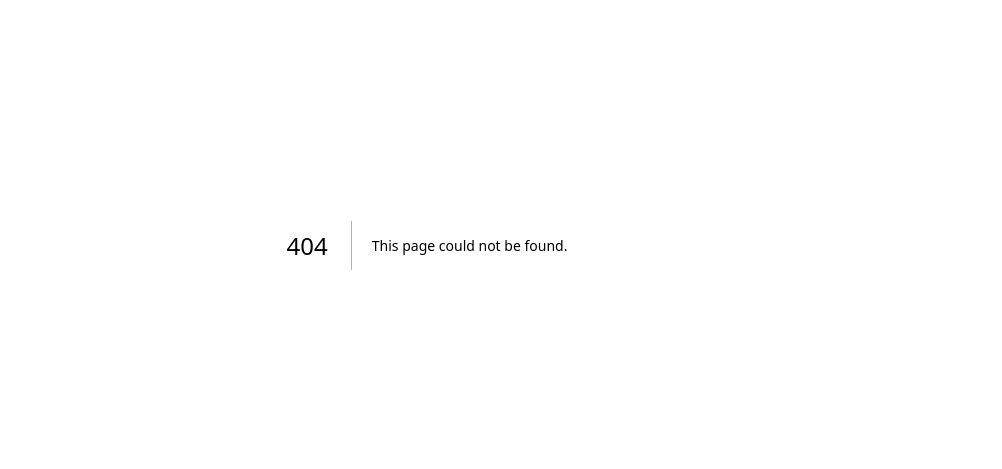
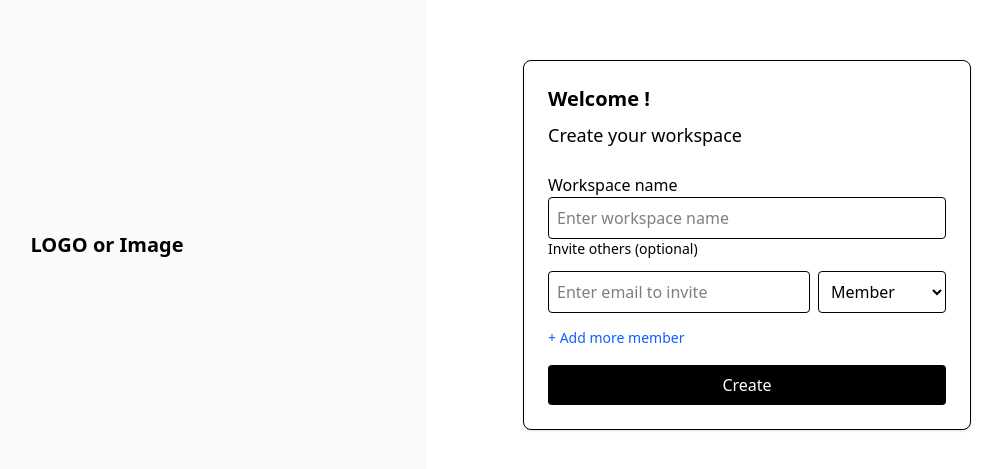
Before and after one commit to AnthonyZhOon/cs-project, a Next.js app: page /auth/createWorkspace in a window 1280 px wide. Before the commit this address had no page. Shown: the part 155-624 px from the top of the page, without its empty margins (213-1215 px from the left). Built offline with nearby package versions, Linux system fonts and the light colour scheme.

Commit message:
Add authentication/workspace related pages

```diff
--- a/app/(dashboard)/dashboard/page.tsx
+++ /dev/null
@@ -1,54 +0,0 @@
-import UpcomingBox from '@/components/UpcomingBox';
-import TaskSummary from '@/components/TaskSummary';
-import ComponentBox from '@/components/ComponentBox';
-import Calendar from '@/components/Calendar';
-
-const exampleTasks = [
-	{name: 'Task 1', date: new Date(), url: '#', complete: true},
-	{
-		name: 'Task 2',
-		date: new Date(Date.now() + 86400000),
-		url: '#',
-		complete: false,
-	},
-	{
-		name: 'Task 3',
-		date: new Date(Date.now() + 2 * 86400000),
-		url: '#',
-		complete: false,
-	},
-];
-
-const exampleEvents = [
-	{name: 'Event A', date: new Date(), url: '#'},
-	{name: 'Event B', date: new Date(Date.now() + 3 * 86400000), url: '#'},
-	{name: 'Event C', date: new Date(Date.now() + 5 * 86400000), url: '#'},
-];
-
-export default function DashboardPage() {
-	return (
-		<div className="grid grid-cols-12 gap-4 p-6">
-			<section className="col-span-12 lg:col-span-5 space-y-4">
-				<UpcomingBox itemType="Task" items={exampleTasks} />
-				<TaskSummary />
-			</section>
-
-			<section className="col-span-12 lg:col-span-5 space-y-4">
-				<UpcomingBox itemType="Event" items={exampleEvents} />
-				<Calendar></Calendar>
-			</section>
-
-			<section className="col-span-12 lg:col-span-2 space-y-4">
-				<ComponentBox title="Reminders">
-					<div className="min-h-[520px] leading-6 text-sm text-gray-700 space-y-2">
-						<p>• Submit report by Friday</p>
-						<p>• Group meeting: Thu 3:00 pm</p>
-						<p>• Follow up with Lauren about APIs</p>
-						<p>• Prepare demo data for dashboard</p>
-						<p className="text-gray-400">…more coming soon</p>
-					</div>
-				</ComponentBox>
-			</section>
-		</div>
-	);
-}
--- /dev/null
+++ b/app/auth/createWorkspace/page.tsx
@@ -0,0 +1,72 @@
+'use client';
+import Link from 'next/link';
+import { useState } from 'react';
+import Input from '@/components/inputs/Input';
+
+export default function CreateWorkspacePage() {
+  const [members, setMembers] = useState([{ email: '', role: 'Member' }]);
+
+  const addMember = () => {
+    setMembers([...members, { email: '', role: 'Member' }]);
+  };
+
+  const updateMember = (index: number, field: string, value: string) => {
+    const newMembers = [...members];
+    (newMembers[index] as any)[field] = value;
+    setMembers(newMembers);
+  };
+
+  return (
+    <>
+      <h2 className="text-xl font-bold mb-2">Welcome !</h2>
+      <h3 className="text-lg mb-6">Create your workspace</h3>
+
+      <form className="space-y-4">
+        {/* Workspace name */}
+        <Input
+          label="Workspace name"
+          placeholder="Enter workspace name"
+          name="workspace"
+          required
+        />
+
+        <div className="space-y-3">
+          <label className="block font-medium text-sm">Invite others (optional)</label>
+          {members.map((member, idx) => (
+            <div key={idx} className="flex gap-2">
+              <input
+                type="email"
+                placeholder="Enter email to invite"
+                value={member.email}
+                onChange={(e) => updateMember(idx, 'email', e.target.value)}
+                className="flex-1 border p-2 rounded"
+              />
+              <select
+                value={member.role}
+                onChange={(e) => updateMember(idx, 'role', e.target.value)}
+                className="w-32 border p-2 rounded"
+              >
+                <option>Member</option>
+                <option>Manager</option>
+              </select>
+            </div>
+          ))}
+          <button
+            type="button"
+            onClick={addMember}
+            className="text-sm text-blue-600 hover:underline"
+          >
+            + Add more member
+          </button>
+        </div>
+
+        <Link
+          href="/"
+          className="block w-full bg-black text-white py-2 rounded mt-4 text-center"
+        >
+          Create
+        </Link>
+      </form>
+    </>
+  );
+}
--- /dev/null
+++ b/app/auth/invitation/page.tsx
@@ -0,0 +1,20 @@
+'use client';
+
+export default function InvitationPage() {
+  return (
+    <>
+      <h2 className="text-xl font-bold mb-2">Welcome !</h2>
+      <h3 className="text-lg mb-6">You have been invited to...</h3>
+      <p className="mb-6 text-gray-700">[Workspace name]</p>
+
+      <div className="space-y-3">
+        <button className="w-full bg-black text-white py-2 rounded">
+          Join the workspace
+        </button>
+        <button className="w-full border rounded py-2">
+          Create new workspace
+        </button>
+      </div>
+    </>
+  );
+}
--- /dev/null
+++ b/app/auth/layout.tsx
@@ -0,0 +1,17 @@
+export default function AuthLayout({ children }: { children: React.ReactNode }) {
+  return (
+    <div className="min-h-screen grid grid-cols-1 md:grid-cols-2">
+
+      <div className="flex items-center justify-center bg-gray-50">
+        <div className="text-xl font-bold">LOGO or Image</div>
+      </div>
+
+
+      <div className="flex items-center justify-center p-6">
+        <div className="w-full max-w-md border rounded-lg shadow-sm p-6 bg-white">
+          {children}
+        </div>
+      </div>
+    </div>
+  );
+}
--- /dev/null
+++ b/app/auth/signup/page.tsx
@@ -0,0 +1,34 @@
+'use client';
+import Link from 'next/link';
+
+export default function SignUpPage() {
+  return (
+    <>
+      <h2 className="text-xl font-bold mb-2">Welcome !</h2>
+      <h3 className="text-lg mb-6">Sign up to G19 Task Management System</h3>
+
+      <div className="space-y-3">
+        <Link
+          href="/"
+          className="w-full border rounded p-2 flex items-center justify-center block text-center"
+        >
+          <span className="mr-2">🌐</span> Continue with Google
+        </Link>
+
+        <Link
+          href="/"
+          className="w-full border rounded p-2 flex items-center justify-center block text-center"
+        >
+          <span className="mr-2">☀️</span> Continue with [XXXXX]
+        </Link>
+
+        <Link
+          href="/"
+          className="w-full border rounded p-2 flex items-center justify-center block text-center"
+        >
+          <span className="mr-2">⚡</span> Continue with [XXXXX]
+        </Link>
+      </div>
+    </>
+  );
+}
--- a/app/(dashboard)/dashboard/layout.tsx
+++ b/app/dashboard/layout.tsx
@@ -20,32 +20,7 @@ export default function DashboardLayout({children}: {children: ReactNode}) {
 					</div>
 
 					<div className="flex items-center gap-3">
-						<Link
-							href="/messages"
-							aria-label="Messages"
-							className="p-2 rounded-lg border hover:bg-gray-50"
-						>
-							{/* envelope icon */}
-							<svg
-								width="20"
-								height="20"
-								viewBox="0 0 24 24"
-								fill="none"
-								aria-hidden
-							>
-								<path
-									d="M4 6h16v12H4z"
-									stroke="currentColor"
-									strokeWidth="1.5"
-								/>
-								<path
-									d="m4 7 8 6 8-6"
-									stroke="currentColor"
-									strokeWidth="1.5"
-									fill="none"
-								/>
-							</svg>
-						</Link>
+
 						<Link
 							href="/profile"
 							aria-label="Profile"
--- /dev/null
+++ b/app/dashboard/page.tsx
@@ -0,0 +1,41 @@
+import UpcomingBox from '@/components/UpcomingBox';
+import TaskSummary from '@/components/TaskSummary';
+import Calendar from '@/components/Calendar';
+
+const exampleTasks = [
+  { name: 'Task 1', date: new Date(), url: '#', complete: true },
+  {
+    name: 'Task 2',
+    date: new Date(Date.now() + 86400000),
+    url: '#',
+    complete: false,
+  },
+  {
+    name: 'Task 3',
+    date: new Date(Date.now() + 2 * 86400000),
+    url: '#',
+    complete: false,
+  },
+];
+
+const exampleEvents = [
+  { name: 'Event A', date: new Date(), url: '#' },
+  { name: 'Event B', date: new Date(Date.now() + 3 * 86400000), url: '#' },
+  { name: 'Event C', date: new Date(Date.now() + 5 * 86400000), url: '#' },
+];
+
+export default function DashboardPage() {
+  return (
+    <div className="grid grid-cols-12 gap-4 p-6">
+      <section className="col-span-12 lg:col-span-6 space-y-4">
+        <UpcomingBox itemType="Task" items={exampleTasks} />
+        <TaskSummary />
+      </section>
+
+      <section className="col-span-12 lg:col-span-6 space-y-4">
+        <UpcomingBox itemType="Event" items={exampleEvents} />
+        <Calendar />
+      </section>
+    </div>
+  );
+}
--- a/app/page.tsx
+++ b/app/page.tsx
@@ -78,6 +78,24 @@ export default async function Blog() {
 				>
 					Create Event
 				</Link>
+				<Link href="/auth/signup" className="px-3 py-1 bg-white text-black rounded hover:bg-gray-800">
+					Signup
+				</Link>
+				<Link
+				href="/auth/createWorkspace"
+				className="px-3 py-1 bg-white text-black rounded hover:bg-gray-800"
+				>
+					Create Workspace
+				</Link>
+				<Link
+				href="/auth/invitation"
+				className="px-3 py-1 bg-white text-black rounded hover:bg-gray-800"
+				>
+					Invitation
+				</Link>
+				<Link href="/dashboard" className="px-3 py-1 bg-white text-black rounded hover:bg-gray-800">
+					Dashboard
+				</Link>
 			</div>
 
 			<ol className="list-decimal list-inside font-[family-name:var(--font-geist-sans)]">
```
Also changed, not shown: app/dashboard/sidebar.client.tsx (renamed from app/(dashboard)/dashboard/sidebar.client.tsx).
